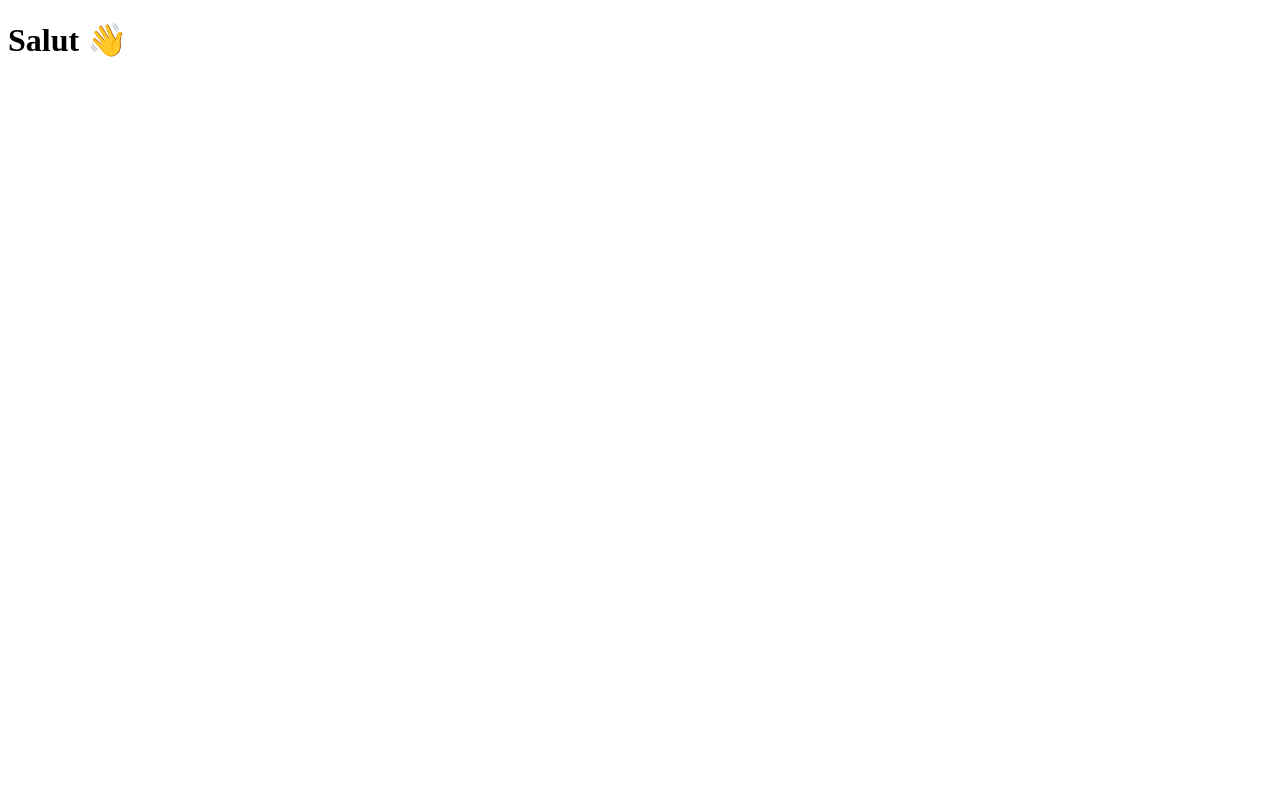
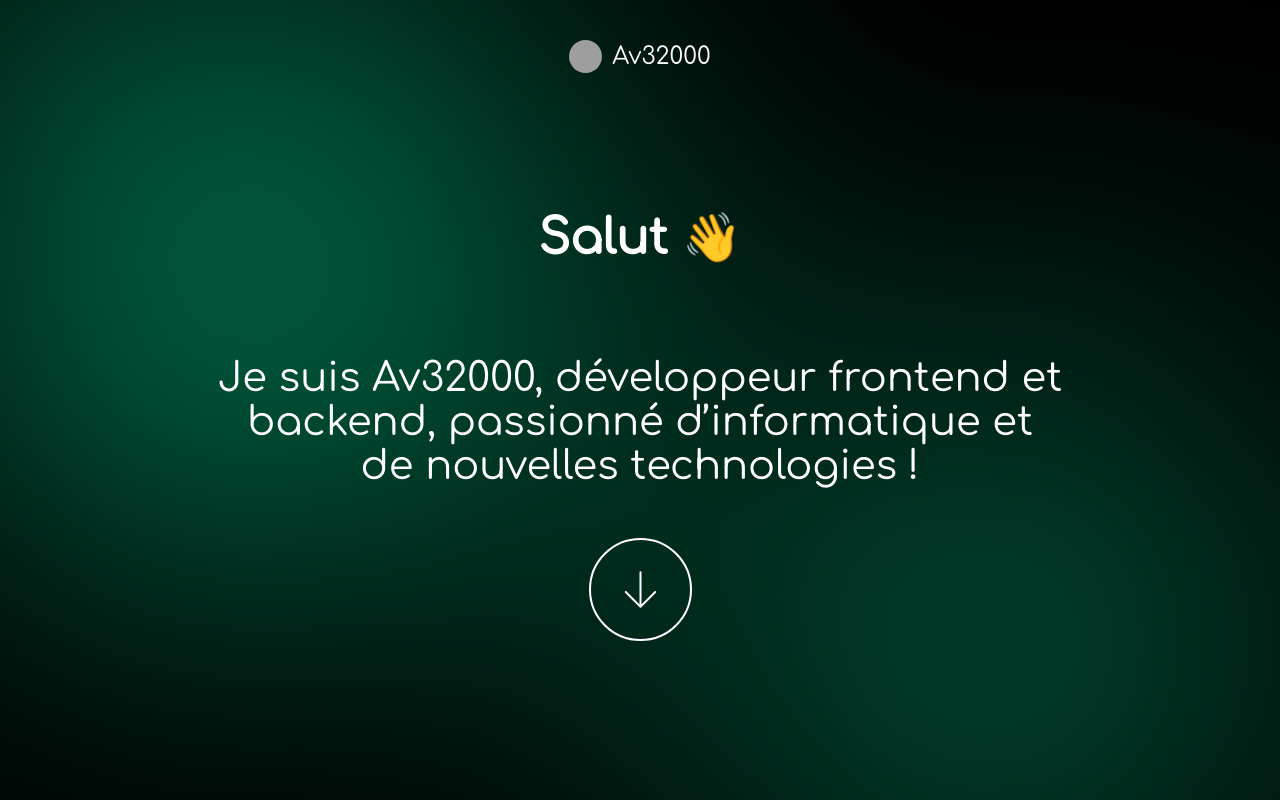
Before and after one commit to Av32000/av32000.github.io, a plain HTML site: page index.html in a window 1280 px wide. Drawn offline with Linux system fonts and the light colour scheme; grey boxes are pictures that could not be loaded.

Commit message:
Add Header

```diff
--- a/index.html
+++ b/index.html
@@ -5,11 +5,27 @@
   <meta charset="UTF-8">
   <meta http-equiv="X-UA-Compatible" content="IE=edge">
   <meta name="viewport" content="width=device-width, initial-scale=1.0">
+  <link rel="stylesheet" href="style.css">
   <title>Av32000</title>
 </head>
 
 <body>
-  <h1>Salut 👋</h1>
+  <div class="header" id="header">
+    <div class="background">
+      <div class=" disk disk-1"></div>
+      <div class="disk disk-2" id="disk"></div>
+      <div class="disk disk-3"></div>
+    </div>
+    <div class="topbar">
+      <img src="./src/icon.jpg" alt="Icon Compte">
+      <p>Av32000</p>
+    </div>
+    <h1>Salut 👋</h1>
+    <p id="header-desc">Je suis Av32000, développeur frontend et backend, passionné d’informatique et de nouvelles
+      technologies !</p>
+    <img src="./src/bottomBtn.svg" alt="Bottom Btn" id="bottom-btn">
+  </div>
 </body>
+<script src="index.js"></script>
 
 </html>
--- /dev/null
+++ b/index.js
@@ -0,0 +1,41 @@
+// Header Anim
+
+const background = document.getElementById("header")
+const disk = document.getElementById("disk")
+// document.addEventListener("mousemove", (ev) => {
+//   let posX = (ev.clientX - disk.clientWidth / 2) + "px"
+//   let posY = (ev.clientY - disk.clientHeight / 2) + "px"
+
+//   disk.style.transform = `translate3d(${posX},${posY})`
+// })
+
+const diskPos = {
+  x: 0,
+  y: 0
+}
+
+const mouse = {
+  x: 0,
+  y: 0
+}
+
+background.addEventListener("mousemove", (e) => {
+  mouse.x = e.clientX
+  mouse.y = e.clientY
+})
+
+function lerp(a, b, t) {
+  return (1 - t) * a + t * b
+}
+
+const raf = () => {
+  diskPos.x = lerp(diskPos.x, mouse.x - disk.clientWidth / 2, 0.03)
+  diskPos.y = lerp(diskPos.y, mouse.y - disk.clientHeight / 2, 0.03)
+
+  disk.style.left = diskPos.x + "px"
+  disk.style.top = diskPos.y + "px"
+  console.log(diskPos)
+  requestAnimationFrame(raf)
+}
+
+raf()
--- /dev/null
+++ b/style.css
@@ -0,0 +1,102 @@
+@import url('https://fonts.googleapis.com/css2?family=Comfortaa&display=swap');
+
+* {
+  margin: 0;
+  padding: 0;
+  font-family: Comfortaa, Arial, Helvetica, sans-serif;
+  overflow: hidden;
+}
+
+body {
+  background-color: black;
+  color: white;
+}
+
+.disk {
+  position: absolute;
+  border-radius: 90px;
+  width: 300px;
+  height: 300px;
+  background-color: #00FFB2;
+}
+
+.disk-1 {
+  width: 30vw;
+  height: 30vw;
+  left: 73px;
+  top: 88px;
+}
+
+.disk-2 {
+  width: 20vw;
+  height: 20vw;
+  left: 671px;
+  top: 88px;
+}
+
+.disk-3 {
+  width: 25vw;
+  height: 25vw;
+  right: 10vw;
+  top: 60vh;
+}
+
+.header * {
+  z-index: 1;
+}
+
+.background {
+  z-index: 0;
+  filter: blur(200px);
+  position: absolute;
+  width: 100vw;
+  height: 100vh;
+  left: 0px;
+  top: 0px;
+}
+
+.header {
+  height: 100vh;
+  display: flex;
+  flex-direction: column;
+  align-items: center;
+  justify-content: center;
+}
+
+.header h1 {
+  font-size: 48px;
+  margin-bottom: 90px;
+  margin-top: 50px;
+}
+
+#header-desc {
+  font-size: 40px;
+  text-align: center;
+  width: 845px;
+}
+
+#bottom-btn {
+  margin-top: 50px;
+  width: 103px;
+  height: 103px;
+}
+
+.header .topbar {
+  position: absolute;
+  top: 0;
+  display: flex;
+  justify-content: center;
+  align-items: center;
+  margin: 40px;
+}
+
+.header .topbar p {
+  font-size: 24px;
+}
+
+.header .topbar img {
+  height: 33px;
+  width: 33px;
+  border-radius: 90px;
+  margin: 0px 10px 0 0;
+}
```
Also changed, not shown: src/bottomBtn.svg (added), 1 other file.
